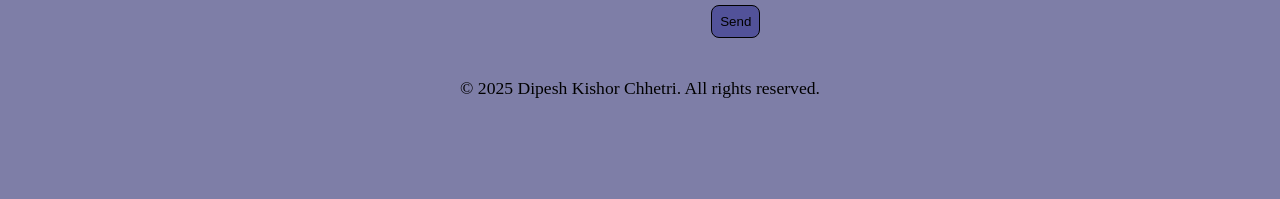
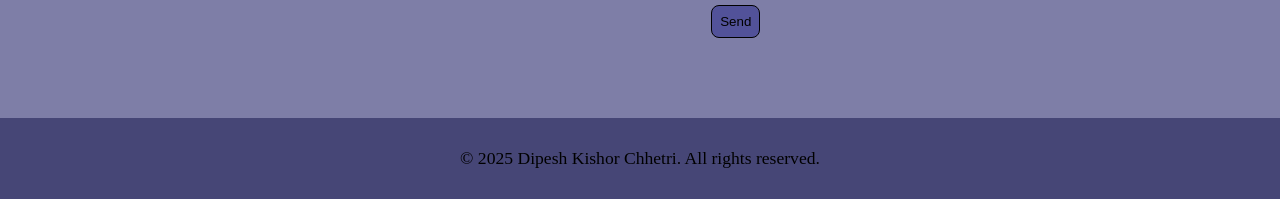
Before and after one commit to Dipesh0987/hello, a plain HTML site: page index.html in a window 1280 px wide. Shown: the part 2353-2552 px from the top of the page. Before the commit the page ends 2471 px from the top, so only its background shows below. Drawn offline with Linux system fonts and the light colour scheme.

Commit message:
Small changes in css

```diff
--- a/style.css
+++ b/style.css
@@ -230,7 +230,7 @@ nav ul li a:hover{
     justify-content: space-around;
     align-items: center;
     gap: 40px;
-    margin: -40px 0;
+    margin: -40px 0 0 0;
 }
 .contactme div{
     width: 40%;
@@ -304,6 +304,8 @@ footer{
     display: flex;
     align-items: center;
     justify-content: center;
+    background-color: rgb(70 70 118);
+    padding: 30px 0;
 }
 footer p{
     font-size: 1.1rem;
```
